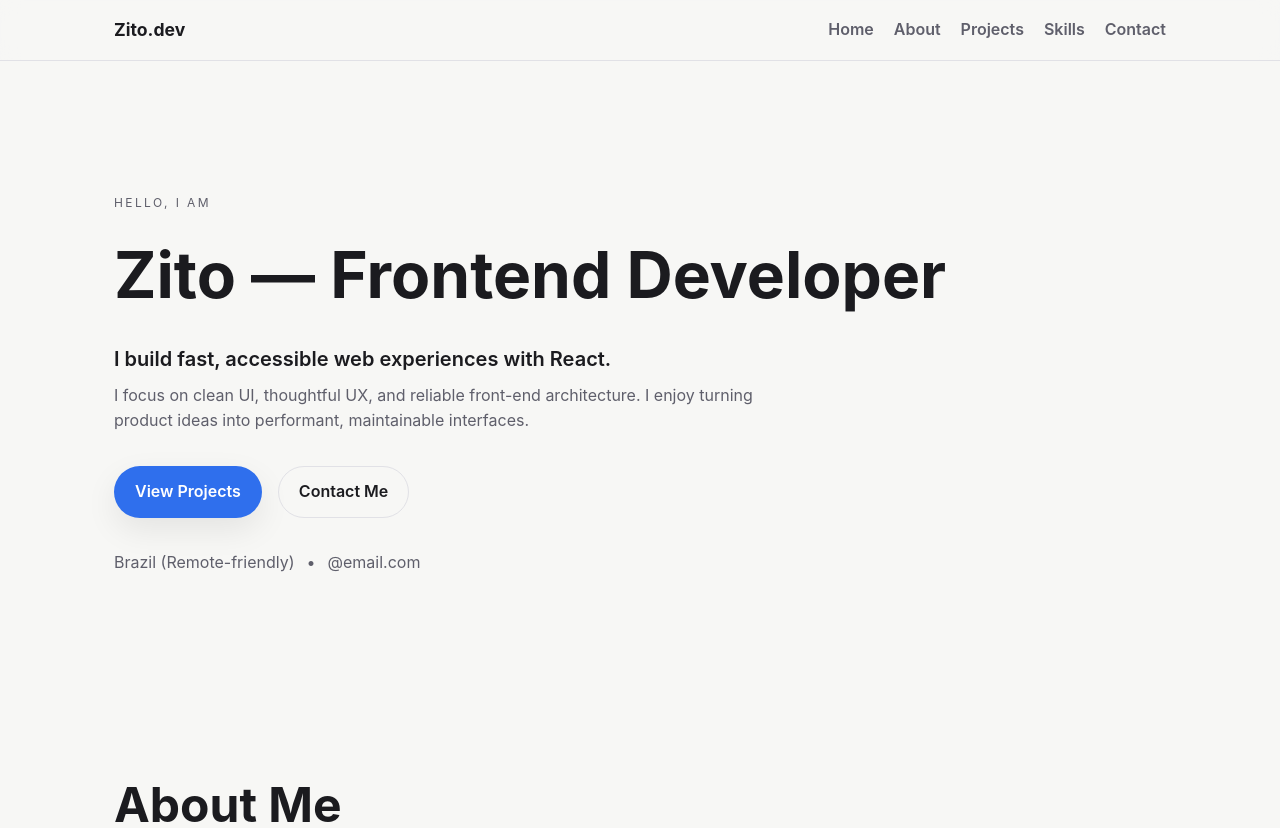
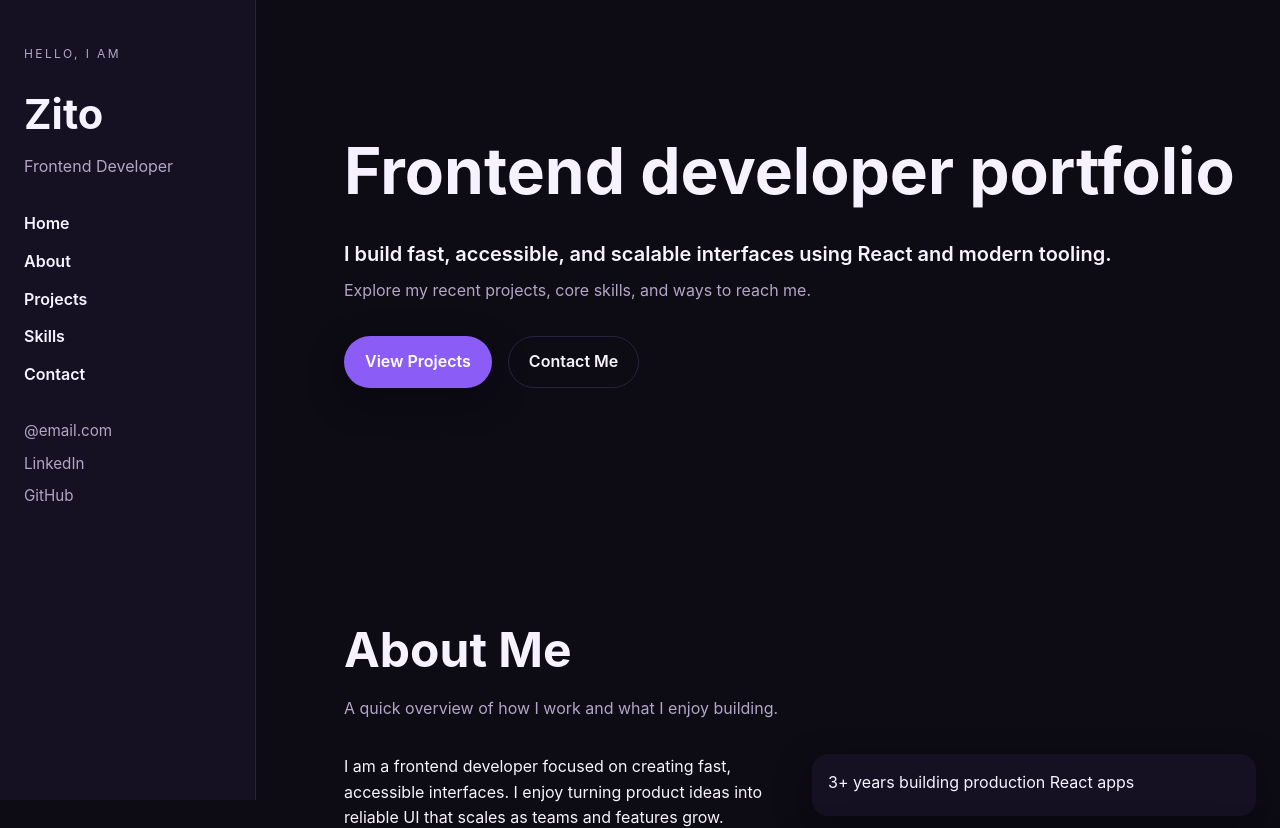
Before and after one commit to zitoNTC/web-portfolio, a React (Vite) app: page / in a window 1280 px wide. Shown: the top 828 px of the page. Built offline with nearby package versions, Linux system fonts and the light colour scheme.

Commit message:
Navbar removed, Sidebar added. Colors changed.

```diff
--- a/src/app/App.jsx
+++ b/src/app/App.jsx
@@ -1,16 +1,17 @@
+import Footer from '../components/Footer'
+import Sidebar from '../components/Sidebar'
 import AboutSection from '../sections/AboutSection'
 import ContactSection from '../sections/ContactSection'
 import HomeSection from '../sections/HomeSection'
 import ProjectsSection from '../sections/ProjectsSection'
 import SkillsSection from '../sections/SkillsSection'
-import Footer from '../components/Footer'
-import Navbar from '../components/Navbar'
 import styles from './App.module.css'
 
 export default function App() {
   return (
     <div className={styles.app}>
-      <Navbar />
+      <Sidebar />
+      <div className={styles.content}>
         <main className={styles.main}>
           <HomeSection />
           <AboutSection />
@@ -20,5 +21,6 @@ export default function App() {
         </main>
         <Footer />
       </div>
+    </div>
   )
 }
--- a/src/app/App.module.css
+++ b/src/app/App.module.css
@@ -4,7 +4,21 @@
   color: var(--color-text);
 }
 
+.content {
+  margin-left: 25vw;
+  min-height: 100vh;
+  display: flex;
+  flex-direction: column;
+}
+
 .main {
   display: flex;
   flex-direction: column;
+  flex: 1;
 }
+
+@media (max-width: 900px) {
+  .content {
+    margin-left: 0;
+  }
+}
--- /dev/null
+++ b/src/components/Sidebar.jsx
@@ -0,0 +1,41 @@
+import { links } from '../data/links'
+import { profile } from '../data/profile'
+import styles from './Sidebar.module.css'
+
+const navItems = [
+  { id: 'home', label: 'Home' },
+  { id: 'about', label: 'About' },
+  { id: 'projects', label: 'Projects' },
+  { id: 'skills', label: 'Skills' },
+  { id: 'contact', label: 'Contact' },
+]
+
+export default function Sidebar() {
+  return (
+    <aside className={styles.sidebar}>
+      <div className={styles.brand}>
+        <p className={styles.kicker}>Hello, I am</p>
+        <h1 className={styles.name}>{profile.name}</h1>
+        <p className={styles.role}>{profile.role}</p>
+      </div>
+      <nav className={styles.nav}>
+        <ul>
+          {navItems.map((item) => (
+            <li key={item.id}>
+              <a href={`#${item.id}`}>{item.label}</a>
+            </li>
+          ))}
+        </ul>
+      </nav>
+      <div className={styles.links}>
+        <a href={`mailto:${links.email}`}>{links.email}</a>
+        <a href={links.linkedin} target="_blank" rel="noreferrer">
+          LinkedIn
+        </a>
+        <a href={links.github} target="_blank" rel="noreferrer">
+          GitHub
+        </a>
+      </div>
+    </aside>
+  )
+}
--- /dev/null
+++ b/src/components/Sidebar.module.css
@@ -0,0 +1,74 @@
+.sidebar {
+  position: fixed;
+  top: 0;
+  left: 0;
+  width: 20vw;
+  min-width: 220px;
+  height: 100vh;
+  padding: 32px 24px;
+  background: var(--color-surface);
+  border-right: 1px solid var(--color-border);
+  display: flex;
+  flex-direction: column;
+  gap: 32px;
+}
+
+.brand {
+  display: grid;
+  gap: 6px;
+}
+
+.kicker {
+  text-transform: uppercase;
+  letter-spacing: 0.2em;
+  font-size: 0.75rem;
+  color: var(--color-text-muted);
+}
+
+.name {
+  margin: 0;
+  font-size: clamp(1.8rem, 2vw + 1rem, 2.6rem);
+}
+
+.role {
+  margin: 0;
+  color: var(--color-text-muted);
+}
+
+.nav ul {
+  list-style: none;
+  padding: 0;
+  margin: 0;
+  display: grid;
+  gap: 12px;
+}
+
+.nav a {
+  color: var(--color-text);
+  font-weight: 600;
+}
+
+.nav a:hover {
+  color: var(--color-accent);
+}
+
+.links {
+  display: grid;
+  gap: 8px;
+  font-size: 0.95rem;
+  color: var(--color-text-muted);
+}
+
+.links a:hover {
+  color: var(--color-accent);
+}
+
+@media (max-width: 900px) {
+  .sidebar {
+    position: static;
+    width: 100%;
+    height: auto;
+    border-right: none;
+    border-bottom: 1px solid var(--color-border);
+  }
+}
--- a/src/sections/HomeSection.jsx
+++ b/src/sections/HomeSection.jsx
@@ -1,29 +1,24 @@
 import Button from '../components/Button'
 import Section from '../components/Section'
-import { links } from '../data/links'
-import { profile } from '../data/profile'
 import styles from './HomeSection.module.css'
 
 export default function HomeSection() {
   return (
     <Section id="home" className={styles.section}>
-      <p className={styles.kicker}>Hello, I am</p>
-      <h1 className={styles.title}>
-        {profile.name} — {profile.role}
-      </h1>
-      <p className={styles.lead}>{profile.headline}</p>
-      <p className={styles.summary}>{profile.summary}</p>
+      <h1 className={styles.title}>Frontend developer portfolio</h1>
+      <p className={styles.lead}>
+        I build fast, accessible, and scalable interfaces using React and
+        modern tooling.
+      </p>
+      <p className={styles.summary}>
+        Explore my recent projects, core skills, and ways to reach me.
+      </p>
       <div className={styles.actions}>
         <Button href="#projects">View Projects</Button>
         <Button href="#contact" variant="ghost">
           Contact Me
         </Button>
       </div>
-      <div className={styles.meta}>
-        <span>{profile.location}</span>
-        <span>•</span>
-        <a href={`mailto:${links.email}`}>{links.email}</a>
-      </div>
     </Section>
   )
 }
--- a/src/sections/HomeSection.module.css
+++ b/src/sections/HomeSection.module.css
@@ -1,13 +1,5 @@
 .section {
   padding: 120px 0 96px;
-}
-
-.kicker {
-  text-transform: uppercase;
-  letter-spacing: 0.2em;
-  color: var(--color-text-muted);
-  font-size: 0.75rem;
-  margin-bottom: 12px;
 }
 
 .title {
@@ -33,10 +25,3 @@
   flex-wrap: wrap;
   margin-bottom: 32px;
 }
-
-.meta {
-  display: flex;
-  gap: 12px;
-  flex-wrap: wrap;
-  color: var(--color-text-muted);
-}
--- a/src/styles/globals.css
+++ b/src/styles/globals.css
@@ -1,12 +1,12 @@
 :root {
-  color-scheme: light;
-  --color-bg: #f7f7f5;
-  --color-surface: #ffffff;
-  --color-text: #1b1b1f;
-  --color-text-muted: #5f5f6b;
-  --color-accent: #2f6fed;
-  --color-border: #e1e1e6;
-  --shadow-soft: 0 12px 32px rgba(14, 14, 18, 0.08);
+  color-scheme: dark;
+  --color-bg: #0d0b14;
+  --color-surface: #151022;
+  --color-text: #f6f2ff;
+  --color-text-muted: #b2a6c7;
+  --color-accent: #8b5cf6;
+  --color-border: #2a2140;
+  --shadow-soft: 0 12px 32px rgba(8, 5, 16, 0.5);
   --radius-md: 16px;
   --radius-sm: 10px;
   --container-width: 1100px;
```
Lines whose indentation alone changed are shown as unchanged.
